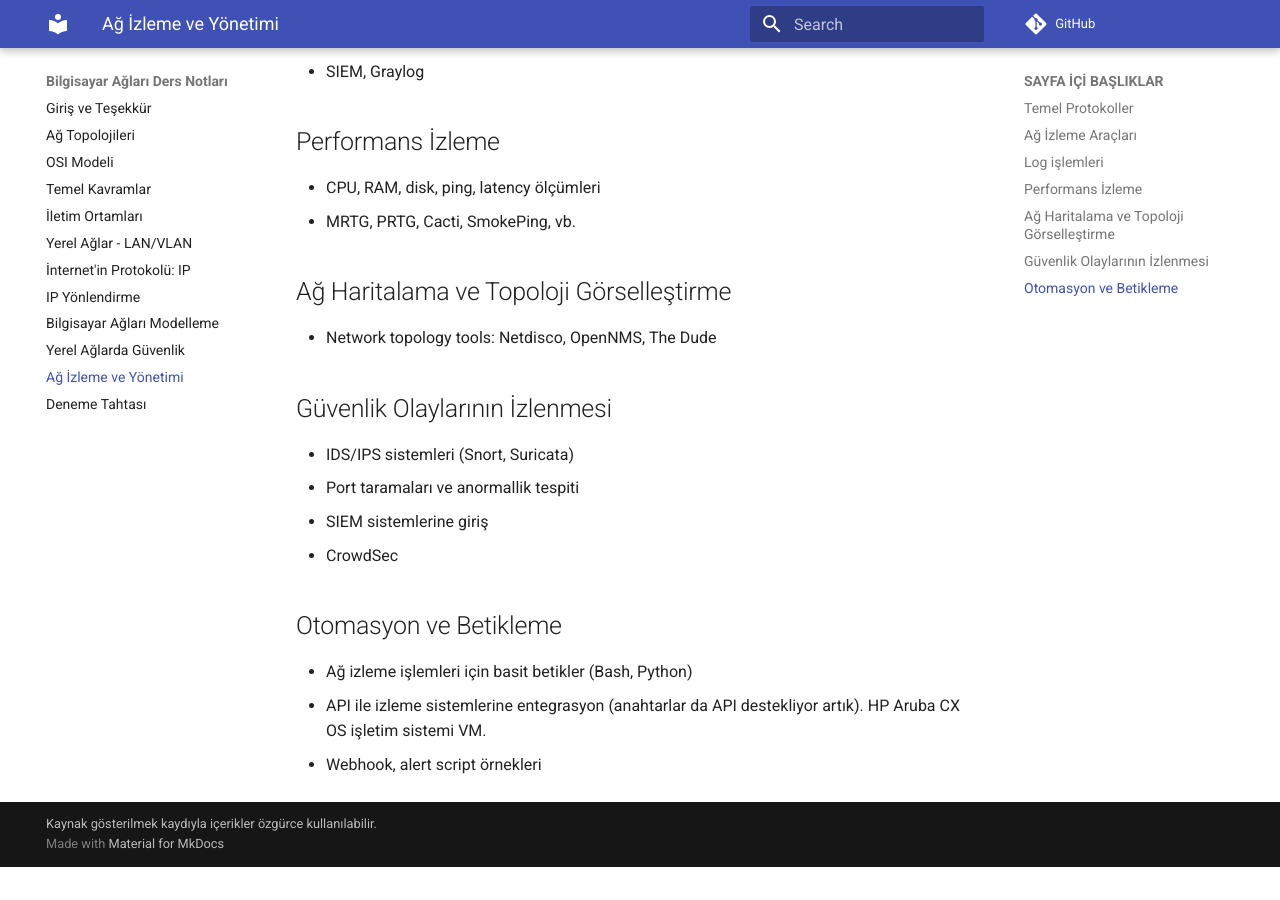
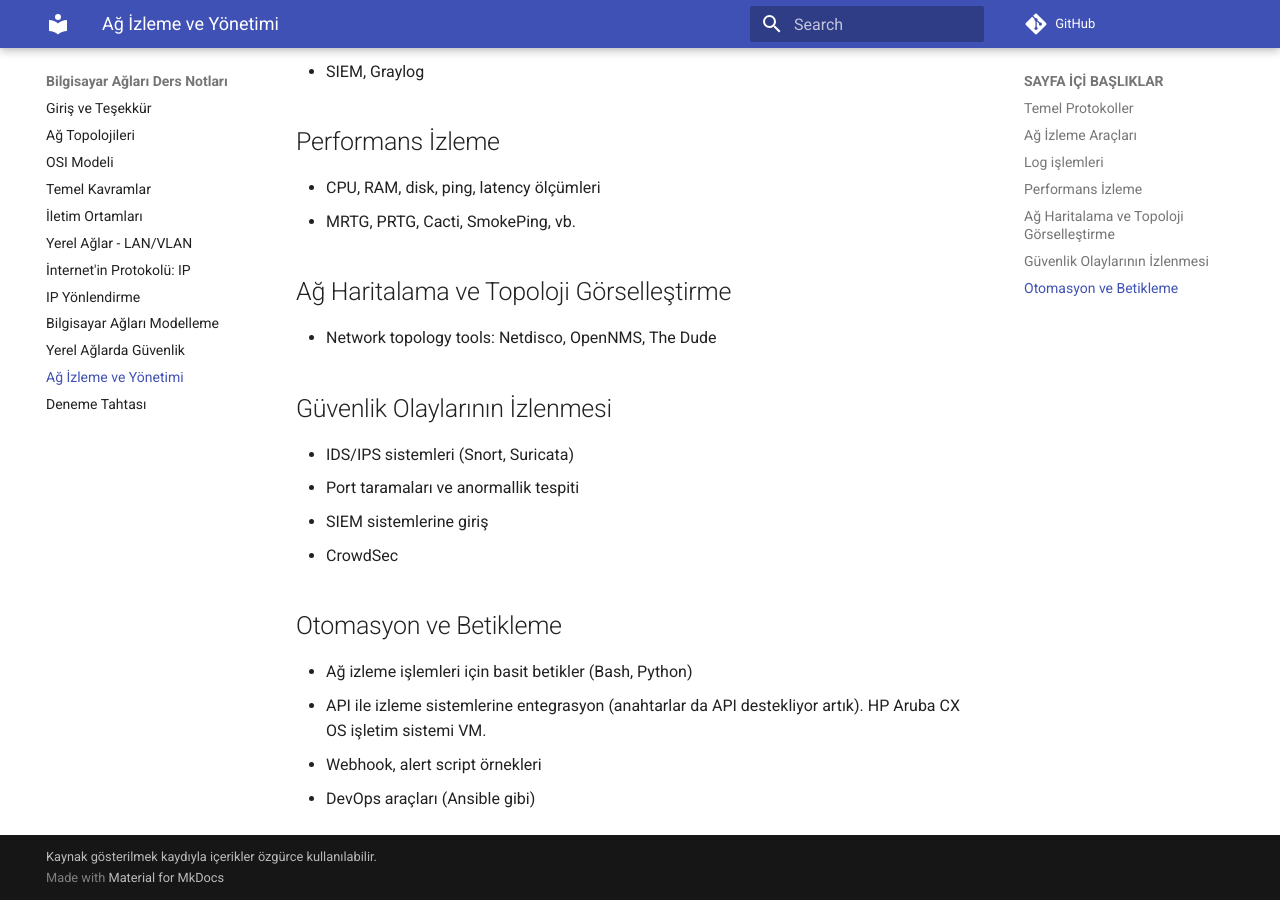
Before and after one commit to ozalpmurat/BilgisayarAglari-Kitap, an MkDocs documentation site: the page built from docs/11-Ag_izleme_ve_Yonetim.md, in a window 1280 px wide and 900 px high, scrolled down 874 px. Built offline with MkDocs 1.6.1 and Material for MkDocs 9.7.7, drawn with Linux system fonts in a browser that asks for light colours; comment, search, counter and statistics services are not loaded; before the commit the page ends 1741 px from its top, so only the background shows below that.

Commit message:
Update 11-Ag_izleme_ve_Yonetim.md

```diff
--- a/docs/11-Ag_izleme_ve_Yonetim.md
+++ b/docs/11-Ag_izleme_ve_Yonetim.md
@@ -47,3 +47,4 @@
 - Ağ izleme işlemleri için basit betikler (Bash, Python)
 - API ile izleme sistemlerine entegrasyon (anahtarlar da API destekliyor artık). HP Aruba CX OS işletim sistemi VM.
 - Webhook, alert script örnekleri
+- DevOps araçları (Ansible gibi)
```
